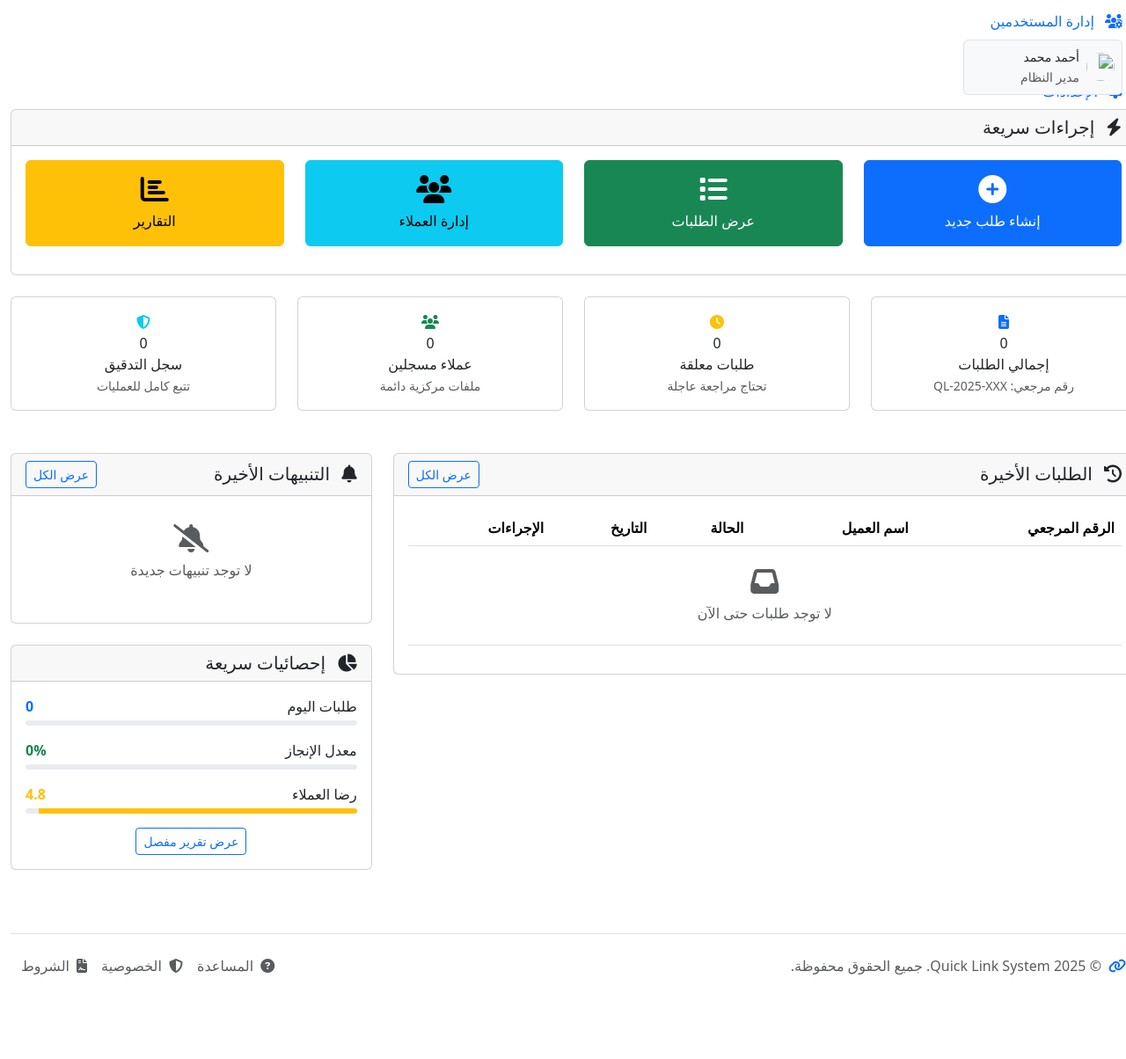
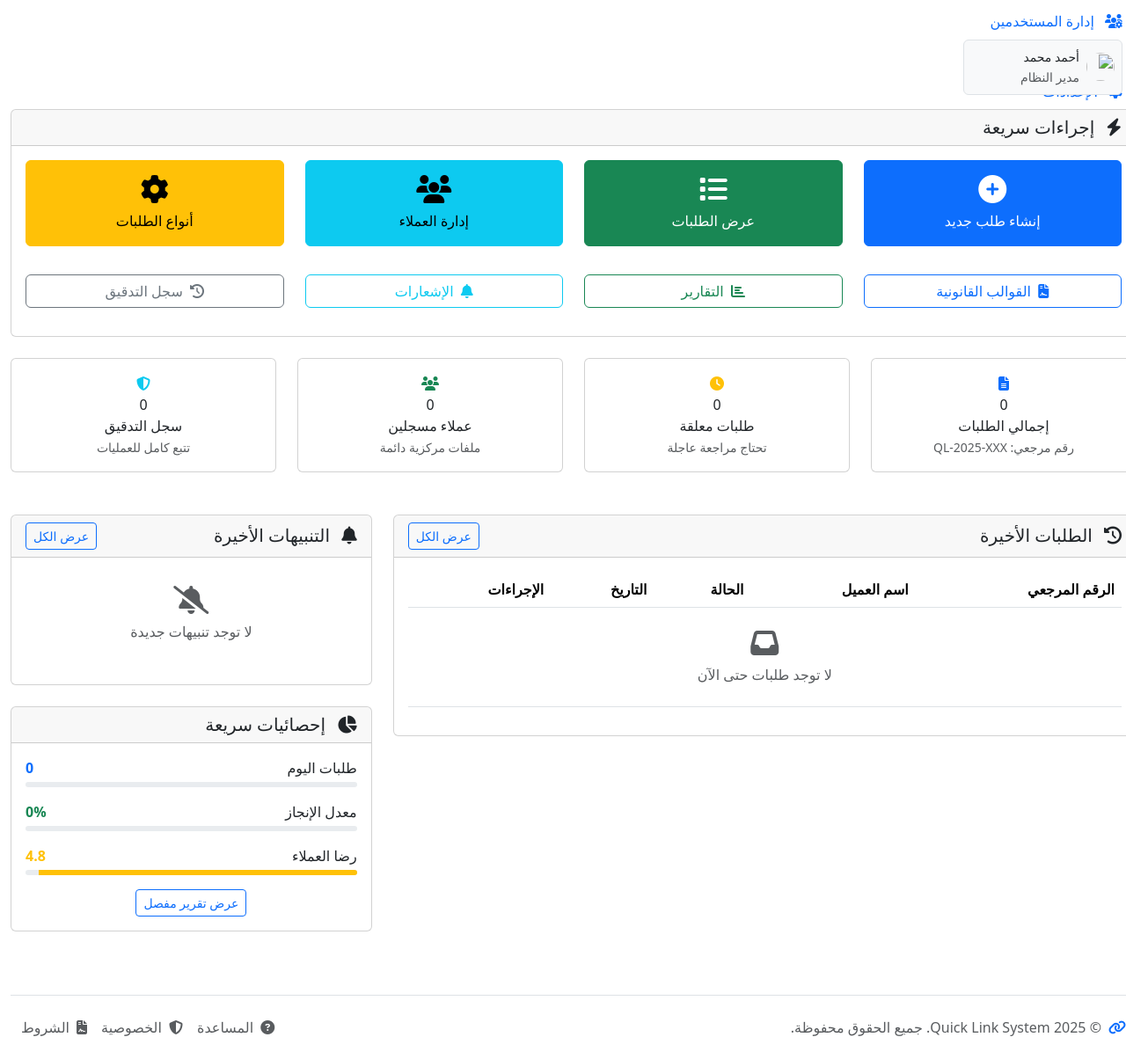
Before and after one commit to EslamEs1/quicklink-system, a Django app: page /requests/ in a window 1280 px wide. Shown: the part 701-1905 px from the top of the page at 88% size. Before the commit the page ends 1809 px from the top, so only its background shows below. Run offline with Django 5.2, Linux system fonts and the light colour scheme; data that the repository does not hold is empty; some libraries are stand-ins or nearby versions.

Commit message:
feat: Add request types management buttons to main pages
Changes:
1. Dashboard (index):
   - Replaced 'التقارير' button with 'أنواع الطلبات'
   - Added second row with 4 quick links:
     * القوالب القانونية
     * التقارير
     * الإشعارات
     * سجل التدقيق

2. Requests List (/list/):
   - Added button group with:
     * طلب جديد (primary)
     * إدارة أنواع الطلبات (outline)

3. Templates List (/templates/):
   - Added button group with:
     * إضافة قالب جديد (primary)
     * أنواع الطلبات (outline)

Result:
✅ Easy access to request types management
✅ Visible from 3 main pages
✅ Better UX - no need to search
✅ Dashboard now has 8 quick actions (4+4)

Access Points:
- Dashboard: Big button 'أنواع الطلبات'
- /list/: Button next to 'طلب جديد'
- /templates/: Button next to 'إضافة قالب'
- Direct: /request-types/

```diff
--- a/apps/requests/templates/requests/dashboard.html
+++ b/apps/requests/templates/requests/dashboard.html
@@ -33,9 +33,37 @@
                             </a>
                         </div>
                         <div class="col-md-3 mb-3">
-                            <a href="{% url 'reports:dashboard' %}" class="btn btn-warning w-100 py-3">
-                                <i class="fas fa-chart-bar fa-2x mb-2 d-block"></i>
+                            <a href="{% url 'requests:request_types_list' %}" class="btn btn-warning w-100 py-3">
+                                <i class="fas fa-cog fa-2x mb-2 d-block"></i>
+                                أنواع الطلبات
+                            </a>
+                        </div>
+                    </div>
+
+                    <!-- Additional Quick Actions -->
+                    <div class="row mt-3">
+                        <div class="col-md-3 mb-3">
+                            <a href="{% url 'requests:templates_list' %}" class="btn btn-outline-primary w-100">
+                                <i class="fas fa-file-contract me-1"></i>
+                                القوالب القانونية
+                            </a>
+                        </div>
+                        <div class="col-md-3 mb-3">
+                            <a href="{% url 'reports:dashboard' %}" class="btn btn-outline-success w-100">
+                                <i class="fas fa-chart-bar me-1"></i>
                                 التقارير
+                            </a>
+                        </div>
+                        <div class="col-md-3 mb-3">
+                            <a href="{% url 'notifications:list' %}" class="btn btn-outline-info w-100">
+                                <i class="fas fa-bell me-1"></i>
+                                الإشعارات
+                            </a>
+                        </div>
+                        <div class="col-md-3 mb-3">
+                            <a href="{% url 'audit:trail' %}" class="btn btn-outline-secondary w-100">
+                                <i class="fas fa-history me-1"></i>
+                                سجل التدقيق
                             </a>
                         </div>
                     </div>
```
Also changed, not shown: apps/requests/templates/requests/list.html (+10 -4 lines).
